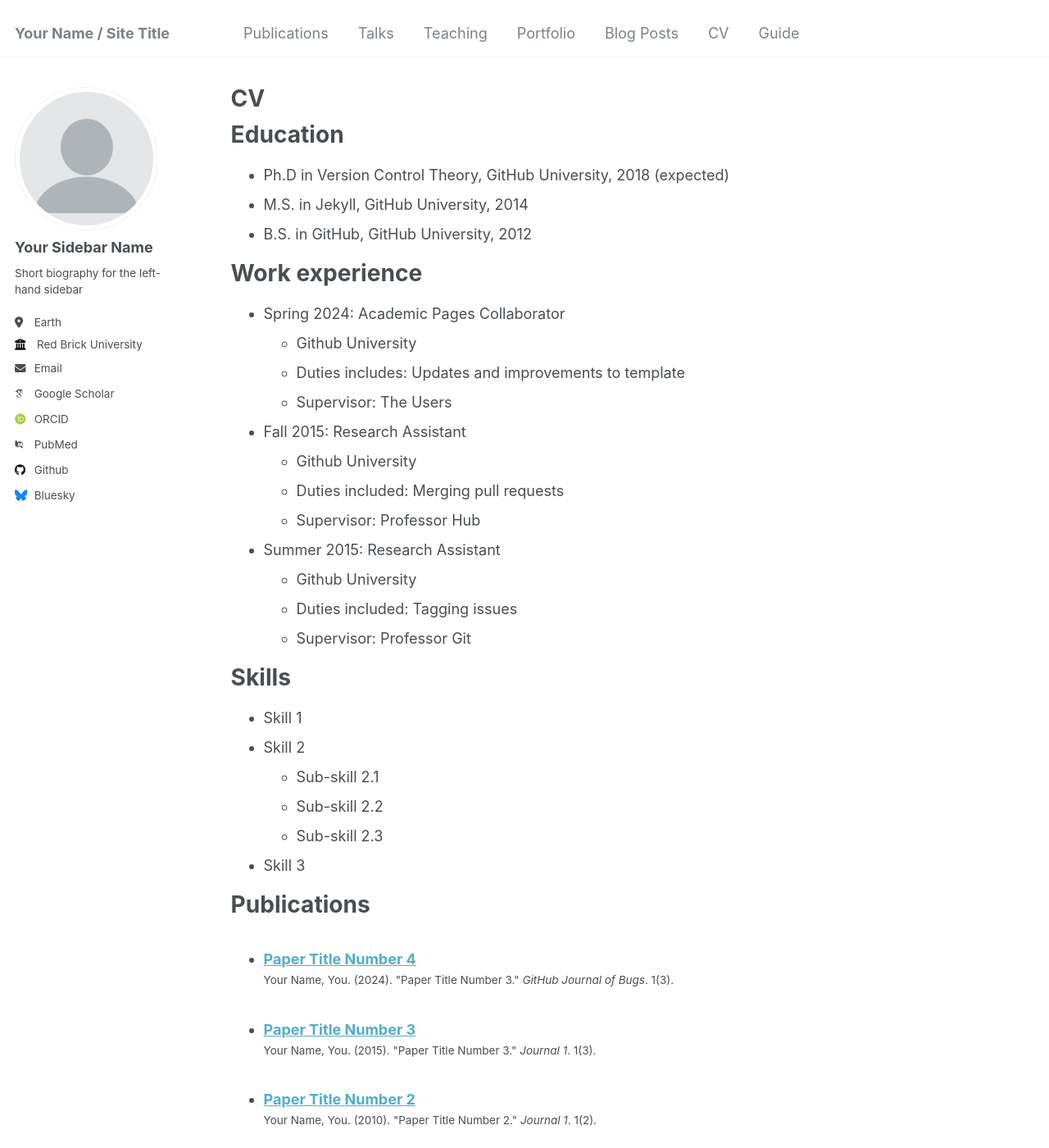
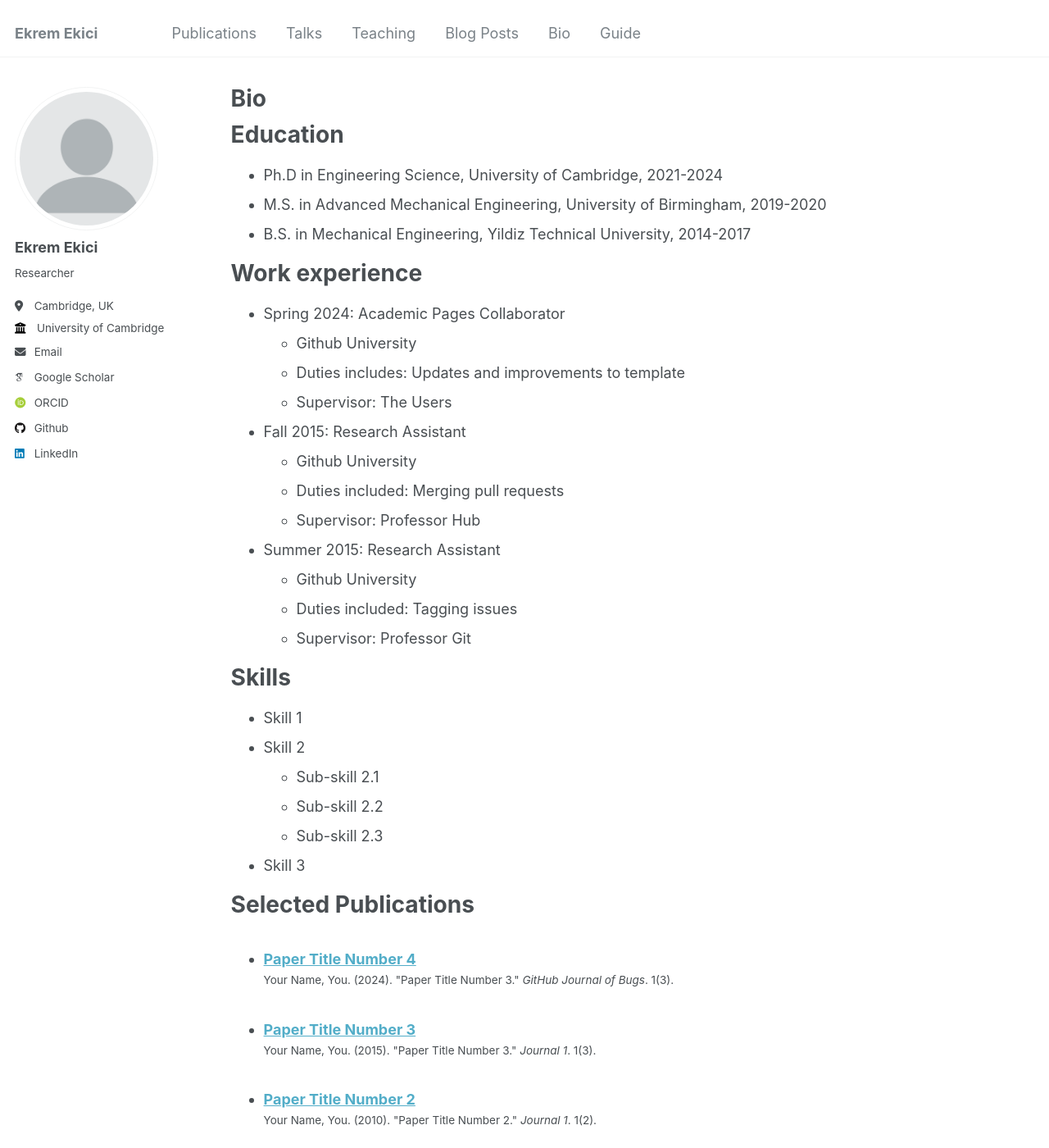
Before and after one commit to ekremekc/ekremekc.github.io, a Jekyll site: the page built from _pages/cv.md, in a window 1280 px wide and 1400 px high. Shown: the whole window at 82% size. Built offline with Jekyll 4.4.1, drawn with Linux system fonts in a browser that asks for light colours; some web fonts are replaced; some of the changed text lies outside the part shown.

Commit message:
edit site

```diff
--- a/_config.yml
+++ b/_config.yml
@@ -7,14 +7,14 @@
 # server process.
 
 # Basic Site Settings
-locale                   : "en-US"
-title                    : "Your Name / Site Title"
+locale                   : "en-UK"
+title                    : "Ekrem Ekici"
 title_separator          : "-"
-name                     : &name "Your Name"
+name                     : &name "Ekrem Ekici"
 description              : &description "personal description"
-url                      : https://academicpages.github.io # the base hostname & protocol for your site e.g. "https://mmistakes.github.io"
+url                      : https://ekremekc.github.io # the base hostname & protocol for your site e.g. "https://mmistakes.github.io"
 baseurl                  : "" # the subpath of your site, e.g. "/blog"
-repository               : "academicpages/academicpages.github.io"
+repository               : "ekremekc/ekremekc.github.io"
 
 # Site Author - The following control what appear as part of the author content on the side bar.
 #               If a field is blank the icon and link will not appear, otherwise it will be shown.
@@ -22,33 +22,31 @@ repository               : "academicpages/academicpages.github.io"
 author:
   # Biographic information
   avatar           : "profile.png"
-  name             : "Your Sidebar Name"
+  name             : "Ekrem Ekici"
   pronouns         : # example: "she/her"
-  bio              : "Short biography for the left-hand sidebar"
-  location         : "Earth"
-  employer         : "Red Brick University"
+  bio              : "Researcher"
+  location         : "Cambridge, UK"
+  employer         : "University of Cambridge"
   uri              : # URL
-  email            : "none@example.org"
+  email            : "ee331@cam.ac.uk"
 
   # Academic websites
   arxiv            : # URL - Update with the correct link to your profile
-  googlescholar    : "https://scholar.google.com/citations?user=PS_CX0AAAAAJ"
+  googlescholar    : "https://scholar.google.com/citations?user=xv3NcBsAAAAJ"
   impactstory      : # URL
-  orcid            : "http://orcid.org/yourorcidurl"
-  semantic         : # URL
-  pubmed           : "https://www.ncbi.nlm.nih.gov/pubmed/?term=john+snow"
+  orcid            : "http://orcid.org/0000-0002-5885-790X"
   researchgate     : # URL
 
   # Repositories and software development
   bitbucket        : # Username - Update with your username on the site
   codepen          : # Username
   dribbble         : # Username
-  github           : "academicpages"
+  github           : "https://github.com/ekremekc"
   kaggle           : # Username
   stackoverflow    : # User number or user number and name (i.e., use "1" or "1/jeff-atwood")
 
   # Social media
-  bluesky          : "bsky.app" # Replace this with you Bluesky username
+  bluesky          : # Replace this with you Bluesky username
   facebook         : # Username
   flickr           : # Username
   foursquare       : # Username
@@ -57,7 +55,7 @@ author:
   keybase          : # Username
   instagram        : # Username
   lastfm           : # Username
-  linkedin         : # Username
+  linkedin         : "https://www.linkedin.com/in/ekremekc/"
   mastodon         : # URL
   medium           : # URL
   pinterest        : # Username
--- a/_data/navigation.yml
+++ b/_data/navigation.yml
@@ -14,13 +14,10 @@ main:
   - title: "Teaching"
     url: /teaching/
 
-  - title: "Portfolio"
-    url: /portfolio/
-
   - title: "Blog Posts"
     url: /year-archive/
 
-  - title: "CV"
+  - title: "Bio"
     url: /cv/
 
   - title: "Guide"
--- a/_includes/footer.html
+++ b/_includes/footer.html
@@ -19,4 +19,4 @@
 </div>
 {% endif %}
 
-<div class="page__footer-copyright">&copy; {{ site.time | date: '%Y' }} {{ site.name | default: site.title }}. {{ site.data.ui-text[site.locale].powered_by | default: "Powered by" }} <a href="http://jekyllrb.com" rel="nofollow">Jekyll</a> &amp; <a href="https://github.com/academicpages/academicpages.github.io">AcademicPages</a>, a fork of <a href="https://mademistakes.com/work/minimal-mistakes-jekyll-theme/" rel="nofollow">Minimal Mistakes</a>.</div>
+<div class="page__footer-copyright">&copy; Updated on {{ site.time | date: '%Y-%m-%d %H:%M:%S' }} by {{ site.name | default: site.title }}. </div>
--- a/_pages/cv.md
+++ b/_pages/cv.md
@@ -1,6 +1,6 @@
 ---
 layout: archive
-title: "CV"
+title: "Bio"
 permalink: /cv/
 author_profile: true
 redirect_from:
@@ -11,9 +11,9 @@ redirect_from:
 
 Education
 ======
-* Ph.D in Version Control Theory, GitHub University, 2018 (expected)
-* M.S. in Jekyll, GitHub University, 2014
-* B.S. in GitHub, GitHub University, 2012
+* Ph.D in Engineering Science, University of Cambridge, 2021-2024
+* M.S. in Advanced Mechanical Engineering, University of Birmingham, 2019-2020
+* B.S. in Mechanical Engineering, Yildiz Technical University, 2014-2017
 
 Work experience
 ======
@@ -41,13 +41,13 @@ Skills
   * Sub-skill 2.3
 * Skill 3
 
-Publications
+Selected Publications
 ======
   <ul>{% for post in site.publications reversed %}
     {% include archive-single-cv.html %}
   {% endfor %}</ul>
 
-Talks
+Given Talks
 ======
   <ul>{% for post in site.talks reversed %}
     {% include archive-single-talk-cv.html  %}
```
Also changed, not shown: other parts of _pages/cv.md (+0 -4 lines), CONTRIBUTING.md (deleted, +0 -7 lines), _pages/about.md (+1 -1 lines).
